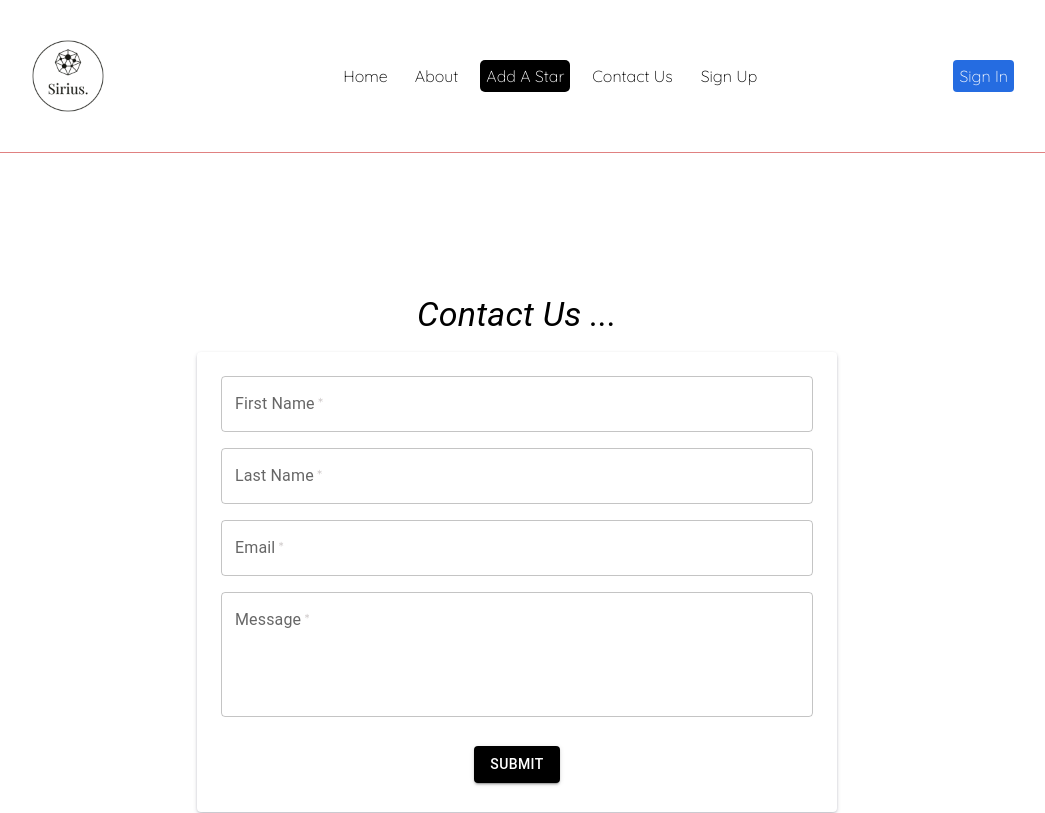
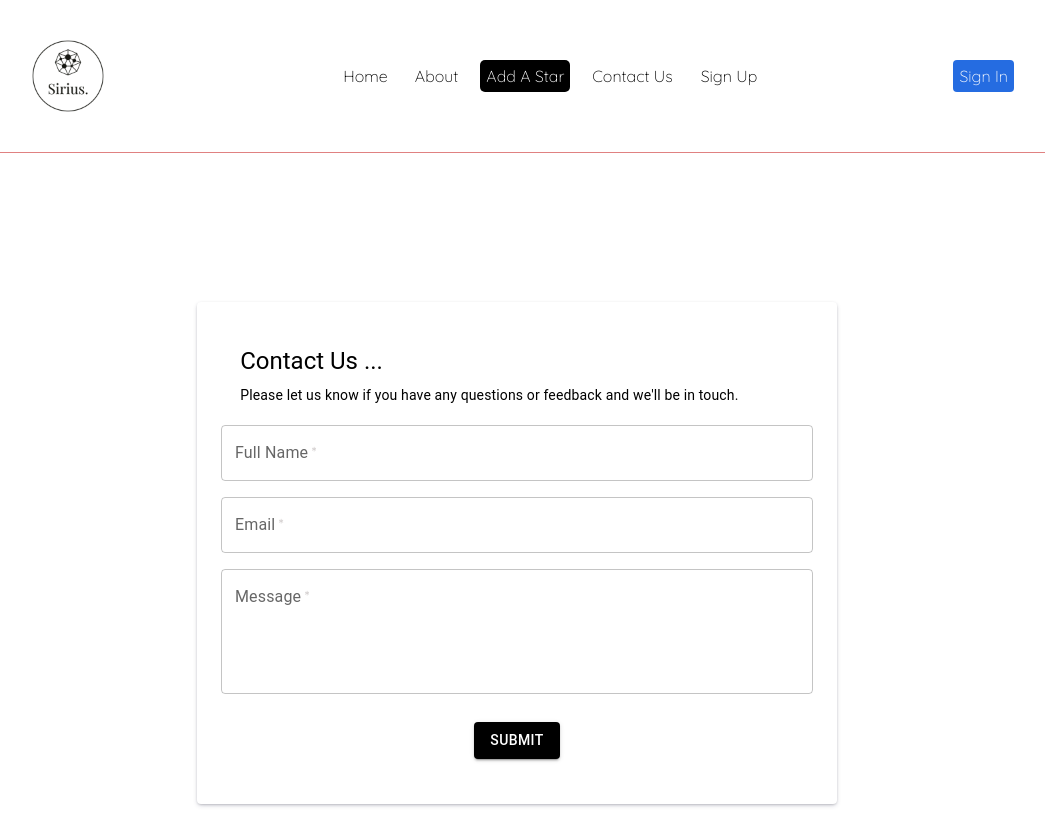
Before and after one commit to smkamaldar/wm3-sirius, a React (Create React App) app in the folder client/: page /Contact in a window 1280 px wide. Shown: the top 813 px of the page, without its empty margins (123-1168 px from the left). Built offline with nearby package versions, Linux system fonts and the light colour scheme.

Commit message:
Email.js implemented

```diff
--- a/client/src/pages/Contact.js
+++ b/client/src/pages/Contact.js
@@ -1,210 +1,143 @@
 import { useState } from "react";
 import emailjs from "emailjs-com";
-import { Card, CardContent, Grid, Stack, TextField, Button } from "@mui/material";
+import {
+	Card,
+	CardContent,
+	Grid,
+	Stack,
+	TextField,
+	Button,
+} from "@mui/material";
 import Box from "@mui/material/Box";
 import Typography from "@mui/material/Typography";
 import "./Home.css";
 
-
-
-const initialState = {
-  name: "",
-  email: "",
-  message: "",
+const Result = () => {
+	return <Typography color="black">Message sent successfully!</Typography>;
 };
 
+// const initialState = {
+// 	name: "",
+// 	email: "",
+// 	message: "",
+// };
 
-export const Contact = (props) => {
-  const [{ name, email, message }, setState] = useState(initialState);
+export const Contact = () => {
+	// const [{ name, email, message }, setState] = useState(initialState);
 
-  const handleChange = (e) => {
-    const { name, value } = e.target;
-    setState((prevState) => ({ ...prevState, [name]: value }));
-  };
+	// const handleChange = (e) => {
+	// 	const { name, value } = e.target;
+	// 	setState((prevState) => ({ ...prevState, [name]: value }));
+	// };
 
-  const clearState = () => setState({ ...initialState });
+	// const clearState = () => setState({ ...initialState });
 
-  const handleSubmit = (e) => {
+	const [result, showResult] = useState(false);
+
+	const sendEmail = (e) => {
 		e.preventDefault();
-    console.log(name, email, message);
+		// console.log(name, email, message);
 		emailjs
-      .sendForm(
-        "YOUR_SERVICE_ID", "YOUR_TEMPLATE_ID", e.target, "YOUR_USER_ID"
-      )
+			.sendForm("gmail", "template_qnyu6pp", e.target, "ypobPy9eMdN67GSip")
 			.then(
 				(result) => {
 					console.log(result.text);
-          clearState();
+					// clearState();
 				},
 				(error) => {
 					console.log(error.text);
 				}
 			);
+		e.target.reset();
+		showResult(true);
 	};
+
+	setTimeout(() => {
+		showResult(false);
+	}, 4000);
 
 	return (
 		<Box component="main" className="contact-main">
-    <Typography className="contact-title" variant="h4" color="black" fontStyle="italic"> Contact Us ... </Typography>
-    <Card className="contact-card"
-      sx={{ boxShadow: "rgba(50, 50, 93, 0.25) 0px 2px 5px -1px, rgba(0, 0, 0, 0.3) 0px 1px 3px -1px" }}
+			<Card
+				className="contact-card"
+				sx={{
+					boxShadow:
+						"rgba(50, 50, 93, 0.25) 0px 2px 5px -1px, rgba(0, 0, 0, 0.3) 0px 1px 3px -1px",
+				}}
 			>
-      <CardContent sx={{ padding:"1.5rem" }} className="contact-">
-        <Stack container spacing={2} >
+				<CardContent sx={{ padding: "1.5rem" }} className="contact-">
+					<Box className="card-intro-wrapper">
+						<Typography className="contact-title" variant="h5" color="black">
+							Contact Us ...
+						</Typography>
+						<Typography
+							className="contact-subtitle"
+							variant="body2"
+							color="black"
+						>
+							Please let us know if you have any questions or feedback and we'll
+							be in touch.
+						</Typography>
+					</Box>
+					<form name="sentMessage" validate onSubmit={sendEmail}>
+						<Stack spacing={2}>
 							<Grid xs={12} sm={6} item>
-            <TextField sx={{ backgroundColor: "white" }} label="First Name" placeholder="Enter First Name" fullWidth required  />
-          </Grid>
-          <Grid xs={12} sm={6} item>
-            <TextField sx={{ backgroundColor: "white" }} label="Last Name" placeholder="Enter Last Name" fullWidth required  />
+								<TextField
+									sx={{ backgroundColor: "white" }}
+									label="Full Name"
+									name="fullName"
+									id="fullName"
+									placeholder="Enter Full Name"
+									fullWidth
+									required
+									// onChange={handleChange}
+								/>
 							</Grid>
 							<Grid xs={12} item>
-            <TextField sx={{ backgroundColor: "white" }} type="email" label="Email" placeholder="Enter Email" fullWidth required  />
+								<TextField
+									sx={{ backgroundColor: "white" }}
+									type="email"
+									label="Email"
+									name="email"
+									id="email"
+									placeholder="Enter Email"
+									fullWidth
+									required
+									// onChange={handleChange}
+								/>
 							</Grid>
 							<Grid xs={12} item>
-            <TextField sx={{ backgroundColor: "white" }} label="Message" placeholder="Enter Message" multiline={true} rows={4} fullWidth required  />
+								<TextField
+									sx={{ backgroundColor: "white" }}
+									label="Message"
+									name="message"
+									id="message"
+									placeholder="Enter Message"
+									multiline={true}
+									rows={4}
+									fullWidth
+									required
+									// onChange={handleChange}
+								/>
 							</Grid>
 							<Grid xs={12} item className="button-wrapper">
-            <Button sx={{ margin: "0.8rem 0 0.3rem", backgroundColor: "black" }} className="contact-button" type="submit" variant="contained" align="center">Submit</Button>
+								<Button
+									sx={{ margin: "0.8rem 0 0.3rem", backgroundColor: "black" }}
+									className="contact-button"
+									type="submit"
+									variant="contained"
+									align="center"
+								>
+									Submit
+								</Button>
 							</Grid>
+              <Box className="success-msg">{result ? <Result /> : null}</Box>
 						</Stack>
+					</form>
 				</CardContent>
 			</Card>
 		</Box>
-
-
-
-
-
-
-
-
-
-
-
-
-
-
-
-
-
-
-
-  //   <div>
-  //     <div id='contact'>
-  //       <div className='container'>
-  //         <div className='col-md-8'>
-  //           <div className='row'>
-  //             <div className='section-title'>
-  //               <h2>Get In Touch</h2>
-  //               <p>
-  //                 Please fill out the form below to send us an email and we will
-  //                 get back to you as soon as possible.
-  //               </p>
-  //             </div>
-  //             <form name='sentMessage' validate onSubmit={handleSubmit}>
-  //               <div className='row'>
-  //                 <div className='col-md-6'>
-  //                   <div className='form-group'>
-  //                     <input
-  //                       type='text'
-  //                       id='name'
-  //                       name='name'
-  //                       className='form-control'
-  //                       placeholder='Name'
-  //                       required
-  //                       onChange={handleChange}
-  //                     />
-  //                     <p className='help-block text-danger'></p>
-  //                   </div>
-  //                 </div>
-  //                 <div className='col-md-6'>
-  //                   <div className='form-group'>
-  //                     <input
-  //                       type='email'
-  //                       id='email'
-  //                       name='email'
-  //                       className='form-control'
-  //                       placeholder='Email'
-  //                       required
-  //                       onChange={handleChange}
-  //                     />
-  //                     <p className='help-block text-danger'></p>
-  //                   </div>
-  //                 </div>
-  //               </div>
-  //               <div className='form-group'>
-  //                 <textarea
-  //                   name='message'
-  //                   id='message'
-  //                   className='form-control'
-  //                   rows='4'
-  //                   placeholder='Message'
-  //                   required
-  //                   onChange={handleChange}
-  //                 ></textarea>
-  //                 <p className='help-block text-danger'></p>
-  //               </div>
-  //               <div id='success'></div>
-  //               <button type='submit' className='btn btn-custom btn-lg'>
-  //                 Send Message
-  //               </button>
-  //             </form>
-  //           </div>
-  //         </div>
-  //         <div className='col-md-3 col-md-offset-1 contact-info'>
-  //           <div className='contact-item'>
-  //             <h3>Contact Info</h3>
-  //             <p>
-  //               <span>
-  //                 <i className='fa fa-map-marker'></i> Address
-  //               </span>
-  //               {props.data ? props.data.address : "loading"}
-  //             </p>
-  //           </div>
-  //           <div className="contact-item">
-  //             <p>
-  //               <span>
-  //                 <i className='fa fa-phone'></i> Phone
-  //               </span>{""}
-  //               {props.data ? props.data.phone : "loading"}
-  //             </p>
-  //           </div>
-  //           <div className='contact-item'>
-  //             <p>
-  //               <span>
-  //                 <i className='fa fa-envelope-o'></i> Email
-  //               </span>{""}
-  //               {props.data ? props.data.email : "loading"}
-  //             </p>
-  //           </div>
-  //         </div>
-  //         <div className="col-md-12">
-  //           <div className="row">
-  //             <div className="social">
-  //               <ul>
-  //                 <li>
-  //                   <a href={props.data ? props.data.facebook : "/"}>
-  //                     <i className="fa fa-facebook"></i>
-  //                   </a>
-  //                 </li>
-  //                 <li>
-  //                   <a href={props.data ? props.data.twitter : "/"}>
-  //                     <i className='fa fa-twitter'></i>
-  //                   </a>
-  //                 </li>
-  //                 <li>
-  //                   <a href={props.data ? props.data.youtube : "/"}>
-  //                     <i className='fa fa-youtube'></i>
-  //                   </a>
-  //                 </li>
-  //               </ul>
-  //             </div>
-  //           </div>
-  //         </div>
-  //       </div>
-  //     </div>
-  //   </div>
 	);
 };
 
-
 export default Contact;
--- a/client/src/pages/Home.css
+++ b/client/src/pages/Home.css
@@ -101,6 +101,18 @@
 	gap: 1rem;
 }
 
+.card-intro-wrapper{
+	display: flex;
+	flex-direction: column;
+	gap: 0.5rem;
+	padding: 1.2rem;
+}
+
+.success-msg {
+	display: flex;
+	justify-content: center;
+}
+
 @media screen and (min-width: 700px) {
 	.contact-card {
 		width: 50%;
--- a/package.json
+++ b/package.json
@@ -70,6 +70,7 @@
 	},
 	"dependencies": {
 		"@babel/runtime": "^7.17.0",
+		"@emailjs/browser": "^3.5.0",
 		"@emotion/react": "^11.8.2",
 		"@emotion/styled": "^11.8.1",
 		"@mui/icons-material": "^5.5.1",
```
Also changed, not shown: 1 other file (tests, documents, lock files or other folders). Lines whose indentation alone changed are shown as unchanged.
